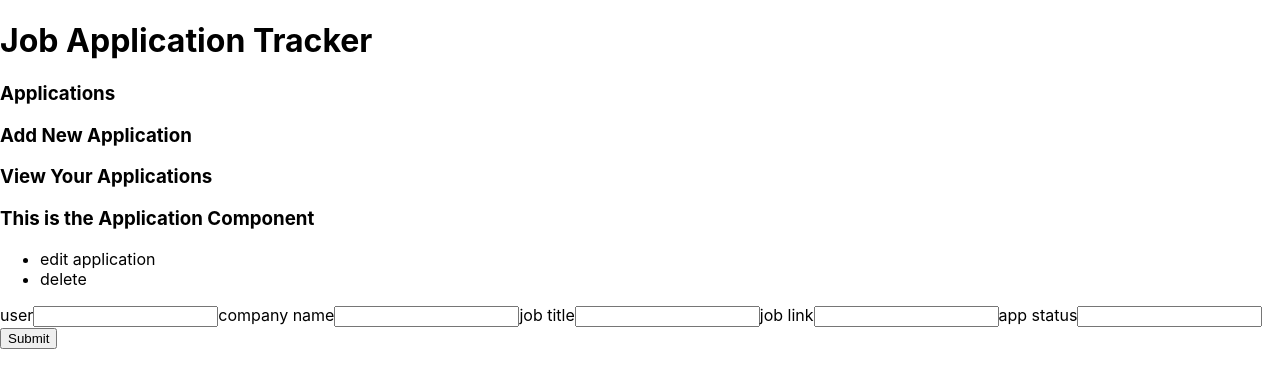
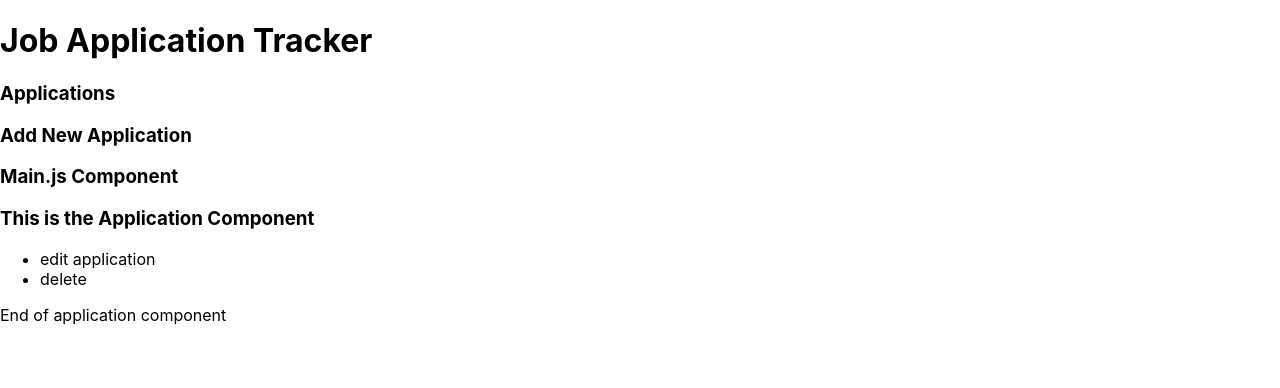
Before and after one commit to jewlsrules/react-project, a React (Create React App) app in the folder app-tracker/: page / in a window 1280 px wide. Shown: the top 388 px of the page. Built offline with nearby package versions, Linux system fonts and the light colour scheme.

Commit message:
views switch based on click

```diff
--- a/app-tracker/src/App.js
+++ b/app-tracker/src/App.js
@@ -19,7 +19,6 @@ class App extends React.Component {
     this.state = {
       view: {
         page: 'home',
-        pageTitle: 'View Your Applications'
       },
       formInputs: {
         companyName: null,
@@ -49,18 +48,20 @@ class App extends React.Component {
     //     break
     //   case 'editApplication':
     //     pageTitle = 'Update Application'
-    //     formInputs = {
-    //       companyName: postData.companyName,
-    //       jobTitle: postData.companyTitle,
-    //       jobLink: postData.jobLink,
-    //       appStatus: postData.appStatus
-    //     }
+        // formInputs = {
+        //   companyName: postData.companyName,
+        //   jobTitle: postData.companyTitle,
+        //   jobLink: postData.jobLink,
+        //   appStatus: postData.appStatus
+        // }
     //     break
     //   default:
     //     break
     // }
     this.setState({
-      viewPage: view,
+      view: {
+        page: view,
+      },
       formInputs: formInputs
     })
   } //  closing for handleView
@@ -73,8 +74,10 @@ class App extends React.Component {
       <div className='container'>
         <h1>Job Application Tracker</h1>
         <nav>
-          <h3>Applications</h3>
-          <h3>Add New Application</h3>
+          <h3 onClick= {()=>{
+            this.handleView('home')}}>Applications</h3>
+          <h3 onClick ={()=>{
+            this.handleView('addApplication')}}>Add New Application</h3>
           <Main
             view={this.state.view}
             handleView={this.handleView}
--- a/app-tracker/src/components/Applications.js
+++ b/app-tracker/src/components/Applications.js
@@ -34,18 +34,25 @@ class Applications extends React.Component {
         <div className="app-buttons">
 
           <ul>
-            <li onClick={()=>
-            {this.props.handleView('edit', this.props.data)}}>edit application</li>
-            <li onClick={()=>
-            {this.props.handleDelete(this.props.data.id)}}>delete</li>
+            <li>edit application</li>
+            <li>delete</li>
           </ul>
         </div>
-
+        <p>End of application component</p>
       </div>
     )
   }
 }
 
+// TO USE AFTER WE FIGURE OUT THE DATA:
+
+// <ul>
+//   <li onClick={()=>
+//   {this.props.handleView('edit', this.props.data)}}>edit application</li>
+//   <li onClick={()=>
+//   {this.props.handleDelete(this.props.data.id)}}>delete</li>
+// </ul>
+
 // =============================
 // EXPORT
 // =============================
--- a/app-tracker/src/components/Form.js
+++ b/app-tracker/src/components/Form.js
@@ -52,6 +52,8 @@ componentDidMount() {
 // ==============
   render () {
     return (
+      <div>
+        <h1>this is the form component</h1>
         <form onSubmit={this.handleSubmit}>
           <label htmlFor='user'>user</label>
           <input type='text' value={this.state.user} id='user' onChange={this.handleChange}/>
@@ -70,7 +72,7 @@ componentDidMount() {
 
           <input type="submit" value="Submit"/>
         </form>
-
+      </div>
     ) //closing for return
   }
 
--- a/app-tracker/src/components/Main.js
+++ b/app-tracker/src/components/Main.js
@@ -41,20 +41,22 @@ class Main extends React.Component {
   render () {
     return (
       <div className="main">
-      <h3>{this.props.view.pageTitle}</h3>
-        <Applications
-          // key={data.id}
-          // data={data}
-          // handleView={this.props.handleView}
-          // handleDelete={this.props.handleDelete}
+      <h3>Main.js Component {this.props.view.pageTitle}</h3>
+      {
+        this.props.view.page === 'home'
+        ? <Applications
+            // key={data.id}
+            // data={data}
+            handleView={this.props.handleView}
+            handleDelete={this.props.handleDelete}
+          />
+        : <Form
+          handleCreate={this.handleCreate}
+          handleUpdate={this.handleUpdate}
+          formInputs={this.props.formInputs}
+          view={this.props.view}
         />
-
-        <Form
-          // handleCreate={this.handleCreate}
-          // handleUpdate={this.handleUpdate}
-          // formInput={this.props.formInput}
-          // view={this.props.view}
-        />
+      }
       </div>
     )
   }
```
Lines whose indentation alone changed are shown as unchanged.
